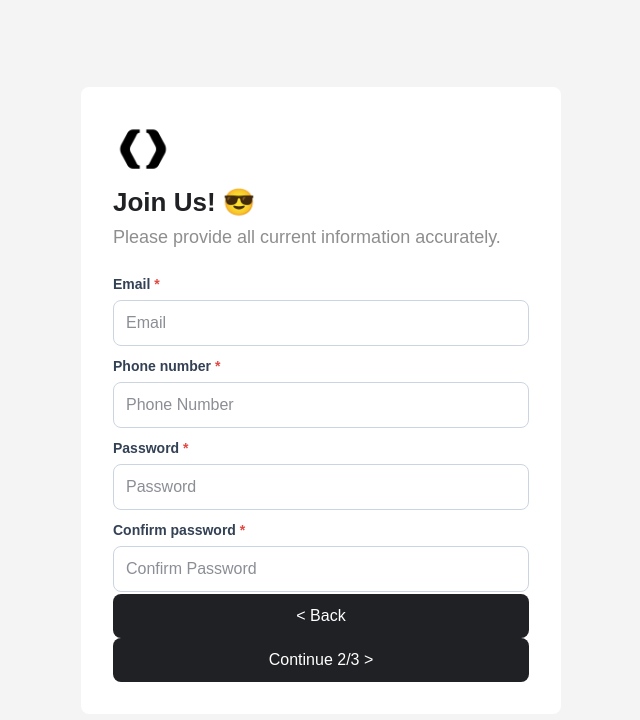
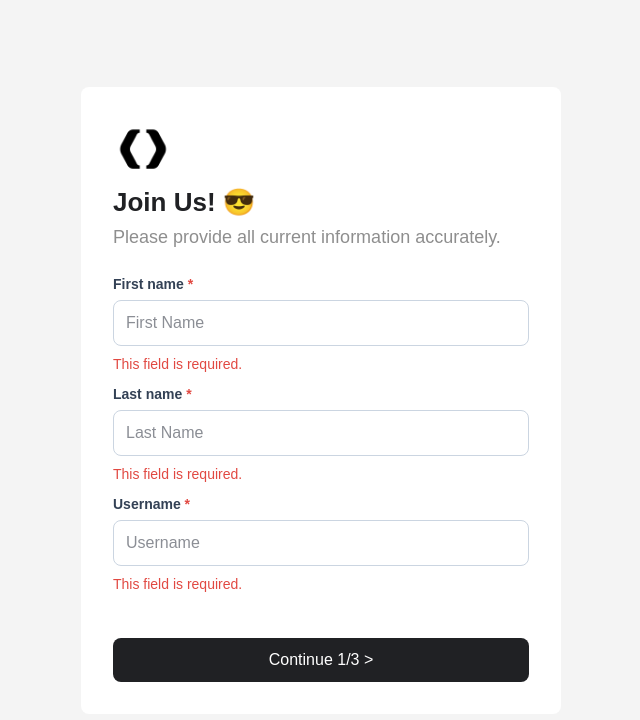
Before and after one commit to oyunmyagmar/multi-step-form, a Next.js app: page /multiform in a window 1280 px wide. Both pictures are taken after a click on the button "Continue 1/3 >". Shown: the top 720 px of the page, without its empty margins (319-959 px from the left). Built offline with nearby package versions, Linux system fonts and the light colour scheme.

Commit message:
in the middle of doing regex

```diff
--- a/src/app/multiform/page.js
+++ b/src/app/multiform/page.js
@@ -29,7 +29,7 @@ const HomeForm = () => {
         <FirstStepBase
           form={form}
           onChangeForm={setForm}
-          onClickStep={setStep}
+          onClickChangeStep={setStep}
         />
       </div>
     );
@@ -40,7 +40,7 @@ const HomeForm = () => {
         <SecondStepPass
           form={form}
           onChangeForm={setForm}
-          onClickStep={setStep}
+          onClickChangeStep={setStep}
         />
       </div>
     );
@@ -51,7 +51,7 @@ const HomeForm = () => {
         <ThirdStepImg
           form={form}
           onChangeForm={setForm}
-          onClickStep={setStep}
+          onClickChangeStep={setStep}
         />
       </div>
     );
--- a/src/components/firstStepBase.jsx
+++ b/src/components/firstStepBase.jsx
@@ -1,6 +1,35 @@
 import { Header, InputField, Button } from "@/components";
+import { useState } from "react";
 
-export function FirstStepBase({ form, onChangeForm, onClickStep }) {
+export function FirstStepBase({ form, onChangeForm, onClickChangeStep }) {
+  const [errors, setErrors] = useState({});
+  function goToNextStep() {
+    const newErrors = {};
+
+    if (form.firstName === "") {
+      newErrors.firstName = "This field is required.";
+    } else {
+      newErrors.firstName = null;
+    }
+    if (form.lastName === "") {
+      newErrors.lastName = "This field is required.";
+    } else {
+      newErrors.lastName = null;
+    }
+    if (form.userName === "") {
+      newErrors.userName = "This field is required.";
+    } else {
+      newErrors.userName = null;
+    }
+
+    setErrors(newErrors);
+    console.log(newErrors);
+
+    if (!newErrors.firstName && !newErrors.lastName && !newErrors.userName) {
+      onClickChangeStep("secondStepPass");
+    }
+  }
+
   return (
     <div className="w-120 bg-white rounded-lg p-8">
       <Header />
@@ -14,6 +43,7 @@ export function FirstStepBase({ form, onChangeForm, onClickStep }) {
             onChange={(e) =>
               onChangeForm({ ...form, firstName: e.target.value })
             }
+            error={errors.firstName}
           />
           <InputField
             title="Last name"
@@ -23,6 +53,7 @@ export function FirstStepBase({ form, onChangeForm, onClickStep }) {
             onChange={(e) =>
               onChangeForm({ ...form, lastName: e.target.value })
             }
+            error={errors.lastName}
           />
           <InputField
             title="Username"
@@ -32,12 +63,10 @@ export function FirstStepBase({ form, onChangeForm, onClickStep }) {
             onChange={(e) =>
               onChangeForm({ ...form, userName: e.target.value })
             }
+            error={errors.userName}
           />
         </div>
-        <Button
-          name="Continue 1/3 >"
-          onClick={() => onClickStep("secondStepPass")}
-        ></Button>
+        <Button name="Continue 1/3 >" onClick={goToNextStep}></Button>
       </div>
     </div>
   );
--- a/src/components/inputField.jsx
+++ b/src/components/inputField.jsx
@@ -1,4 +1,11 @@
-export function InputField({ title, placeholder, type, value, onChange }) {
+export function InputField({
+  title,
+  placeholder,
+  type,
+  value,
+  onChange,
+  error,
+}) {
   return (
     <div className="flex flex-col gap-2">
       <h5 className="text-sm leading-4 font-semibold text-[#334155]">
@@ -12,6 +19,7 @@ export function InputField({ title, placeholder, type, value, onChange }) {
         value={value}
         onChange={onChange}
       ></input>
+      {error && <div className="text-sm leading-5 text-[#E14942]">{error}</div>}
     </div>
   );
 }
--- a/src/components/secondStepPass.jsx
+++ b/src/components/secondStepPass.jsx
@@ -1,6 +1,33 @@
+import { useState } from "react";
 import { Header, InputField, Button } from "@/components";
 
-export function SecondStepPass({ form, onClickStep, onChangeForm }) {
+export function SecondStepPass({ form, onChangeForm, onClickChangeStep }) {
+  const [errors, setErrors] = useState({});
+
+  function goToNextStep() {
+    const newErrors = {};
+    const emailRegex = /^[^\s@]+@[^\s@]+\.[^\s@]+$/;
+    const phoneRegex = /^(?:[89]\d{7}|1\d{7})$/;
+    const passwordRegex = "";
+    const confirmPassRegex = "";
+
+    if (emailRegex.test(form.email)) {
+      newErrors.email = null;
+    } else {
+      newErrors.email = "Enter a valid email address.";
+    }
+    if (phoneRegex.test(form.telNumber)) {
+      newErrors.telNumber = null;
+    } else {
+      newErrors.telNumber =
+        "Enter a valid phone number (8 digits, NO country code, NO leading zero, NO spaces).";
+    }
+    setErrors(newErrors);
+
+    if (!newErrors.email) {
+      onClickChangeStep("thirdStepImg");
+    }
+  }
   return (
     <div className="w-120 bg-white rounded-lg p-8">
       <Header />
@@ -12,6 +39,7 @@ export function SecondStepPass({ form, onClickStep, onChangeForm }) {
             type="email"
             value={form.email}
             onChange={(e) => onChangeForm({ ...form, email: e.target.value })}
+            error={errors.email}
           />
           <InputField
             title="Phone number"
@@ -21,6 +49,7 @@ export function SecondStepPass({ form, onClickStep, onChangeForm }) {
             onChange={(e) =>
               onChangeForm({ ...form, telNumber: e.target.value })
             }
+            error={errors.telNumber}
           />
           <InputField
             title="Password"
@@ -44,12 +73,9 @@ export function SecondStepPass({ form, onClickStep, onChangeForm }) {
         <div>
           <Button
             name="< Back"
-            onClick={() => onClickStep("firstStepBase")}
+            onClick={() => onClickChangeStep("firstStepBase")}
           ></Button>
-          <Button
-            name="Continue 2/3 >"
-            onClick={() => onClickStep("thirdStepImg")}
-          ></Button>
+          <Button name="Continue 2/3 >" onClick={goToNextStep}></Button>
         </div>
       </div>
     </div>
--- a/src/components/thirdStepImg.jsx
+++ b/src/components/thirdStepImg.jsx
@@ -1,6 +1,9 @@
 import { Header, InputField, Button } from "@/components";
 
-export function ThirdStepImg({ form, onChangeForm, onClickStep }) {
+export function ThirdStepImg({ form, onChangeForm, onClickChangeStep }) {
+  function goToNextStep() {
+    onClickChangeStep("lastStep");
+  }
   return (
     <div className="w-120 bg-white rounded-lg p-8">
       <Header />
@@ -27,12 +30,9 @@ export function ThirdStepImg({ form, onChangeForm, onClickStep }) {
         <div>
           <Button
             name="< Back"
-            onClick={() => onClickStep("secondStepPass")}
+            onClick={() => onClickChangeStep("secondStepPass")}
           ></Button>
-          <Button
-            name="Continue 3/3 >"
-            onClick={() => onClickStep("lastStep")}
-          ></Button>
+          <Button name="Continue 3/3 >" onClick={goToNextStep}></Button>
         </div>
       </div>
     </div>
```
